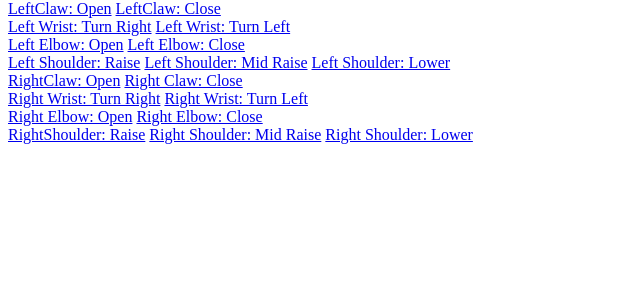
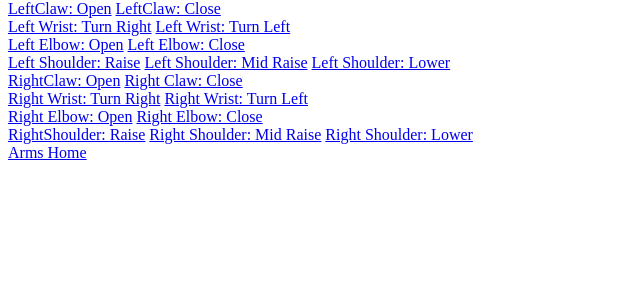
Before and after one commit to ctychen/FrontierHacks19, a Flask app: page / in a window 1280 px wide. Shown: the part 116-416 px from the top of the page, without its empty margins (0-640 px from the left). Run offline with Flask 2, Linux system fonts and the light colour scheme.

Commit message:
Update main.html

```diff
--- a/Py_Humanoid/templates/main.html
+++ b/Py_Humanoid/templates/main.html
@@ -39,6 +39,10 @@
    <a href="/raiseRightShoulder">RightShoulder: Raise</a>
    <a href="/midRaiseRightShoulder">Right Shoulder: Mid Raise</a>
    <a href="/lowerRightShoulder">Right Shoulder: Lower</a>
+   <br>
+   <a href="/armHome">Arms Home</a>
+
+
 
 
 
```
